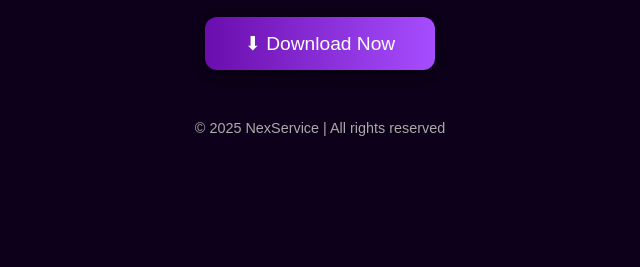
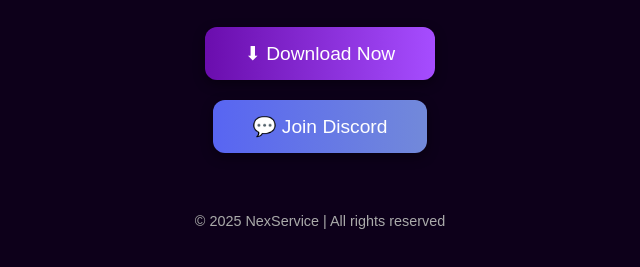
Before and after one commit to AMSdel/ToDo_Build, a plain HTML site: page index.html in a window 1280 px wide. Shown: the part 275-542 px from the top of the page, without its empty margins (320-960 px from the left). Drawn offline with Linux system fonts and the light colour scheme.

Commit message:
index.html

```diff
--- a/index.html
+++ b/index.html
@@ -22,17 +22,28 @@
       padding: 15px 40px;
       font-size: 1.2em;
       color: white;
-      background: linear-gradient(90deg, #6a0dad, #a64dff);
       border: none;
       border-radius: 12px;
       text-decoration: none;
       cursor: pointer;
       transition: 0.3s;
       box-shadow: 0 4px 12px rgba(0,0,0,0.4);
+      margin: 10px;
     }
-    .btn:hover {
+    .btn-download {
+      background: linear-gradient(90deg, #6a0dad, #a64dff);
+    }
+    .btn-download:hover {
       transform: scale(1.08);
       background: linear-gradient(90deg, #a64dff, #ff00ff);
+      box-shadow: 0 6px 16px rgba(0,0,0,0.6);
+    }
+    .btn-discord {
+      background: linear-gradient(90deg, #5865F2, #7289da);
+    }
+    .btn-discord:hover {
+      transform: scale(1.08);
+      background: linear-gradient(90deg, #7289da, #99aaff);
       box-shadow: 0 6px 16px rgba(0,0,0,0.6);
     }
     footer {
@@ -44,8 +55,12 @@
 </head>
 <body>
   <h1>Download NexService</h1>
-  <a class="btn" href="https://store4.gofile.io/download/web/82f9b519-424e-4836-8c6d-66f6e68dd5be/NexServiceFull.exe">
+  <a class="btn btn-download" href="https://store4.gofile.io/download/web/82f9b519-424e-4836-8c6d-66f6e68dd5be/NexServiceFull.exe">
     ⬇ Download Now
+  </a>
+  <br>
+  <a class="btn btn-discord" href="https://discord.gg/aSsDbvu4Ju" target="_blank">
+    💬 Join Discord
   </a>
   <footer>
     © 2025 NexService | All rights reserved
```
